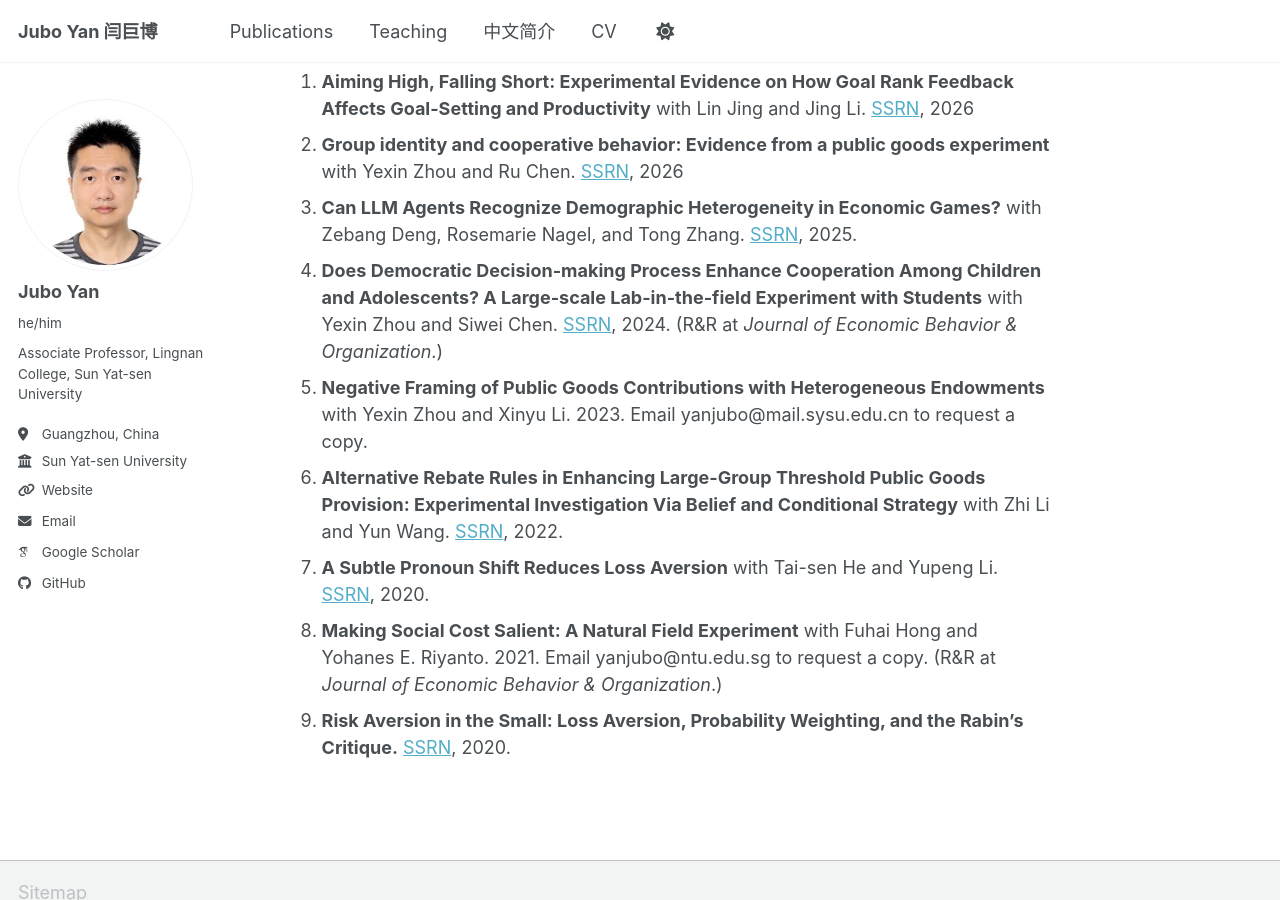
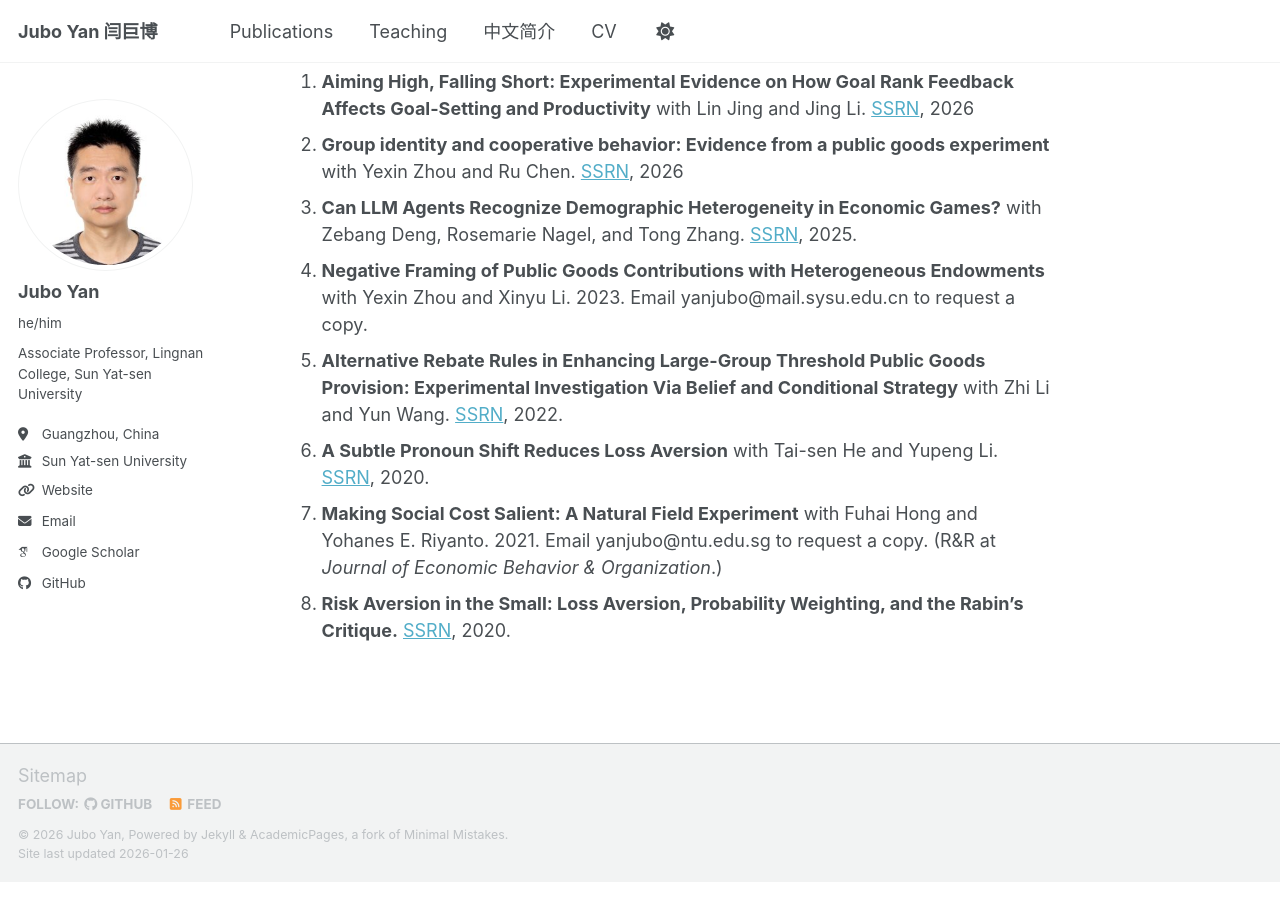
Before and after one commit to xiaogengjacky/xiaogengjacky.github.io, a Jekyll site: the page built from _pages/about.md, in a window 1280 px wide and 900 px high, scrolled down 1045 px. Built offline with Jekyll 4.4.1, drawn with Linux system fonts in a browser that asks for light colours; some web fonts are replaced; a script bundle is joined from its source files by our own code; library files that are not in the unit come from our copies.

Commit message:
VS Jan 2026

```diff
--- a/_pages/about.md
+++ b/_pages/about.md
@@ -32,9 +32,8 @@ I was an assistant professor of Ecoomics at Nanyang Technology Univeristy, Singa
 1. **Aiming High, Falling Short: Experimental Evidence on How Goal Rank Feedback Affects Goal-Setting and Productivity** with Lin Jing and Jing Li. [SSRN](https://papers.ssrn.com/sol3/papers.cfm?abstract_id=6006394), 2026
 2. **Group identity and cooperative behavior: Evidence from a public goods experiment** with Yexin Zhou and Ru Chen. [SSRN](https://papers.ssrn.com/sol3/papers.cfm?abstract_id=5799535), 2026
 3. **Can LLM Agents Recognize Demographic Heterogeneity in Economic Games?** with Zebang Deng, Rosemarie Nagel, and Tong Zhang. [SSRN](https://papers.ssrn.com/sol3/papers.cfm?abstract_id=5197303), 2025.
-4. **Does Democratic Decision-making Process Enhance Cooperation Among Children and Adolescents? A Large-scale Lab-in-the-field Experiment with Students** with Yexin Zhou and Siwei Chen. [SSRN](https://papers.ssrn.com/sol3/papers.cfm?abstract_id=4971880), 2024. (R&R at *Journal of Economic Behavior & Organization*.)
-5. **Negative Framing of Public Goods Contributions with Heterogeneous Endowments** with Yexin Zhou and Xinyu Li. 2023. Email yanjubo@mail.sysu.edu.cn to request a copy.
-6. **Alternative Rebate Rules in Enhancing Large-Group Threshold Public Goods Provision: Experimental Investigation Via Belief and Conditional Strategy** with Zhi Li and Yun Wang. [SSRN](https://papers.ssrn.com/sol3/papers.cfm?abstract_id=4187988), 2022.
-7. **A Subtle Pronoun Shift Reduces Loss Aversion** with Tai-sen He and Yupeng Li. [SSRN](https://papers.ssrn.com/sol3/papers.cfm?abstract_id=3945320), 2020.
-8. **Making Social Cost Salient: A Natural Field Experiment** with Fuhai Hong and Yohanes E. Riyanto. 2021. Email yanjubo@ntu.edu.sg to request a copy. (R&R at *Journal of Economic Behavior & Organization*.)
-9. **Risk Aversion in the Small: Loss Aversion, Probability Weighting, and the Rabin's Critique.** [SSRN](https://papers.ssrn.com/sol3/papers.cfm?abstract_id=2858124), 2020.
+4. **Negative Framing of Public Goods Contributions with Heterogeneous Endowments** with Yexin Zhou and Xinyu Li. 2023. Email yanjubo@mail.sysu.edu.cn to request a copy.
+5. **Alternative Rebate Rules in Enhancing Large-Group Threshold Public Goods Provision: Experimental Investigation Via Belief and Conditional Strategy** with Zhi Li and Yun Wang. [SSRN](https://papers.ssrn.com/sol3/papers.cfm?abstract_id=4187988), 2022.
+6. **A Subtle Pronoun Shift Reduces Loss Aversion** with Tai-sen He and Yupeng Li. [SSRN](https://papers.ssrn.com/sol3/papers.cfm?abstract_id=3945320), 2020.
+7. **Making Social Cost Salient: A Natural Field Experiment** with Fuhai Hong and Yohanes E. Riyanto. 2021. Email yanjubo@ntu.edu.sg to request a copy. (R&R at *Journal of Economic Behavior & Organization*.)
+8. **Risk Aversion in the Small: Loss Aversion, Probability Weighting, and the Rabin's Critique.** [SSRN](https://papers.ssrn.com/sol3/papers.cfm?abstract_id=2858124), 2020.
```
Also changed, not shown: _publications/2026-01-01-2026-democratic-decision-making-process.md (added, +11 -0 lines).
